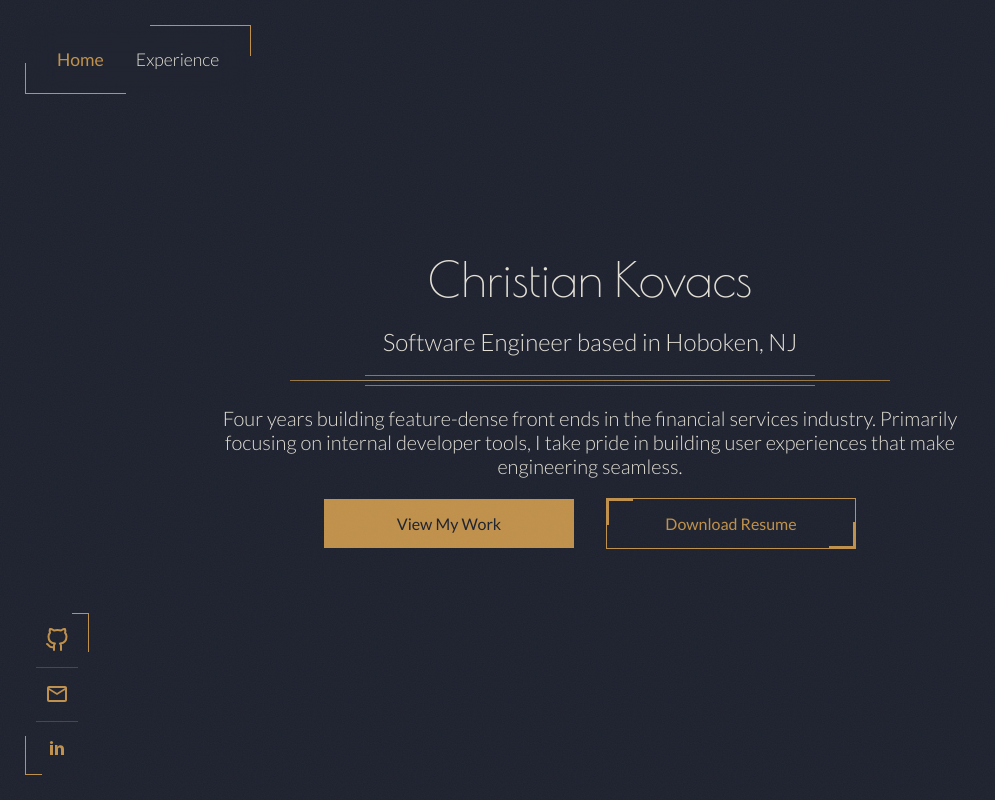
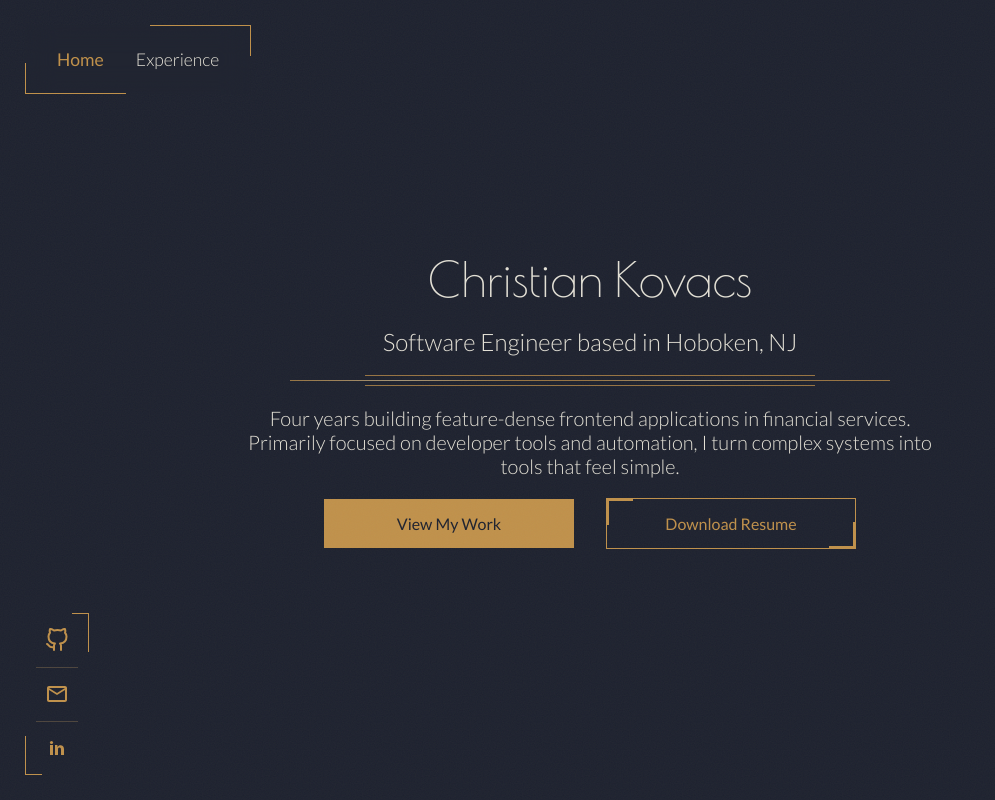
Before and after one commit to ckovacsdev/ckdev, a React (Vite) app: page / in a window 1280 px wide. Shown: the top 800 px of the page, without its empty margins (0-995 px from the left). Built offline with nearby package versions, Linux system fonts and the light colour scheme.

Commit message:
slight wording changes on home and cards

```diff
--- a/src/components/work-card/ai-doc-details.tsx
+++ b/src/components/work-card/ai-doc-details.tsx
@@ -9,7 +9,7 @@ export const AiDocDetails = () => {
                     This project is a platform for evaluating PDF documents against a user defined rule set.
                     The users write reusable rule sets, upload a document, run it through the AI analysis engine,
                     then can review the results in an interactive interface.
-                    Rule compliance is displayed in a chart view, along with a custom PDF viewer, exactyl matching LLM results to the original document text,
+                    Rule compliance is displayed in a chart view, along with a custom PDF viewer, exactly matching LLM results to the original document text,
                     allowing the user to see the rule compliance results of each section of text within the document.
                 </p>
                 <p className='ai-doc-details-intro'>
--- a/src/pages/home/home.css
+++ b/src/pages/home/home.css
@@ -37,7 +37,7 @@
     .home-details{
         font-size: 20px;
         font-weight: 200;
-        max-width: 64ch;
+        max-width: 62ch;
     }
     .home-no-break{
         text-wrap: nowrap;
--- a/src/pages/home/home.tsx
+++ b/src/pages/home/home.tsx
@@ -35,8 +35,8 @@ export const Home = () => {
                         <DecoRule />
                     </div>
                     <p className='home-details'>
-                        Four years building feature-dense front ends in the financial services industry.
-                        Primarily focusing on internal developer tools, I take pride in building user experiences that make engineering seamless.
+                        Four years building feature-dense frontend applications in financial services.
+                        Primarily focused on developer tools and automation, I turn complex systems into tools that feel simple.
                     </p>
                     <div className='home-buttons'>
                         <DecoButton type='primary' title='View My Work' onClick={() => scrollToSection('work')} />
```
